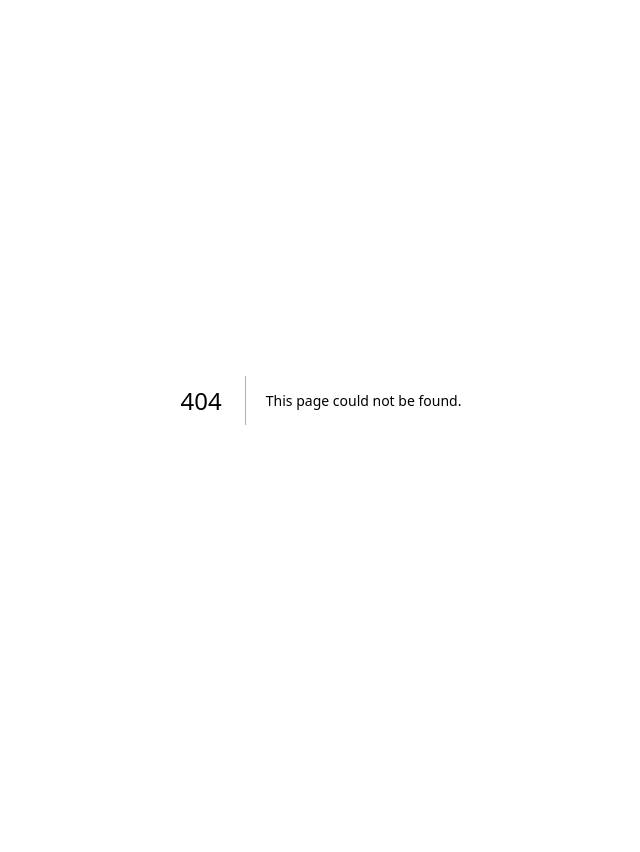
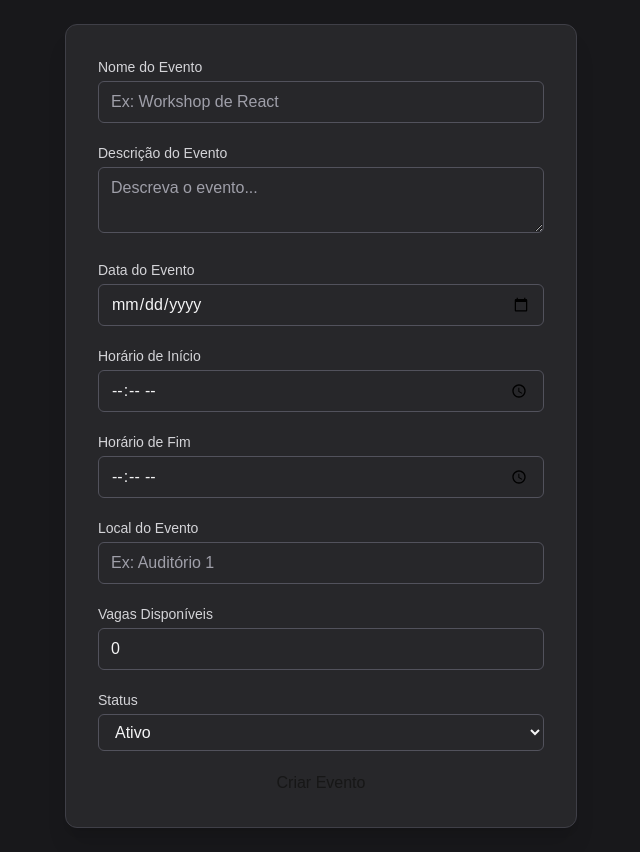
Before and after one commit to Eidiyoshi/ajudaprudente, a Next.js app in the folder ajudaprudente/: page /pages/organizador/registrar_evento in a window 1280 px wide. Before the commit this address had no page. Shown: the whole page, without its empty margins (319-959 px from the left). Before the commit the page ends 800 px from the top, so only its background shows below. Built offline with nearby package versions, Linux system fonts and the light colour scheme.

Commit message:
added basic folder structure and 'registrar evento' page

```diff
--- /dev/null
+++ b/ajudaprudente/app/pages/organizador/registrar_evento/layout.tsx
@@ -0,0 +1,3 @@
+export default function Layout({ children }: { children: React.ReactNode }) {
+    return <>{children}</>;
+}
--- /dev/null
+++ b/ajudaprudente/app/pages/organizador/registrar_evento/page.tsx
@@ -0,0 +1,126 @@
+"use client";
+
+import { useState } from 'react';
+
+type newEvent = {
+    nome: string;
+    descricao: string;
+    data: string;
+    horarioInicio: string;
+    horarioFim: string;
+    local: string;
+    vagasDisponiveis: number;
+    status: string;
+};
+
+type formErrors = Partial<Record<keyof newEvent, string>>;
+
+const STATUS_OPTIONS = ['Ativo', 'Cancelado', 'Encerrado', 'Rascunho'];
+
+export default function NewEventForm() {
+    const [formData, setFormData] = useState<newEvent>({
+        nome: '',
+        descricao: '',
+        data: '',
+        horarioInicio: '',
+        horarioFim: '',
+        local: '',
+        vagasDisponiveis: 0,
+        status: 'Ativo',
+    });
+
+    const [errors, setErrors] = useState<formErrors>({});
+
+    const validate = (): boolean => {
+        const newErrors: formErrors = {};
+
+        if (!formData.nome.trim()) newErrors.nome = 'O nome do evento é obrigatório.';
+        if (!formData.descricao.trim()) newErrors.descricao = 'A descrição do evento é obrigatória.';
+        if (!formData.data) newErrors.data = 'A data do evento é obrigatória.';
+        if (!formData.horarioInicio) newErrors.horarioInicio = 'O horário de início é obrigatório.';
+        if (!formData.horarioFim) newErrors.horarioFim = 'O horário de fim é obrigatório.';
+        if (!formData.local.trim()) newErrors.local = 'O local do evento é obrigatório.';
+        if (formData.vagasDisponiveis < 0) newErrors.vagasDisponiveis = 'As vagas disponíveis não podem ser negativas.';
+        if (!STATUS_OPTIONS.includes(formData.status)) newErrors.status = 'Status inválido.';
+
+        setErrors(newErrors);
+        return Object.keys(newErrors).length === 0;
+    };
+
+    const handleChange = (e: React.ChangeEvent<HTMLInputElement | HTMLTextAreaElement | HTMLSelectElement>) => {
+        const { name, value } = e.target;
+        setFormData((prev) => ({ ...prev, [name]: name === 'vagasDisponiveis' ? Number(value) : value }));
+        setErrors((prev) => ({ ...prev, [name]: undefined }));
+    };
+
+    const handleSubmit = (e: React.FormEvent) => {
+        e.preventDefault();
+        if (!validate()) {
+            return;
+        }
+
+        console.log('Novo evento:', formData);
+        // TODO: sendToDataBase
+    };
+
+    const inputClass = "w-full mt-1 px-3 py-2 rounded-md border border-zinc-600 bg-zinc-800 text-zinc-100 placeholder-zinc-400 focus:outline-none focus:ring-2 focus:ring-indigo-500 focus:border-transparent transition";
+    const labelClass = "block text-sm font-medium text-zinc-300";
+    const errorClass = "text-red-400 text-xs mt-1";
+
+    return (
+        <div className="min-h-screen bg-zinc-900 flex items-center justify-center p-6">
+        <form onSubmit={handleSubmit} noValidate className="w-full max-w-lg bg-zinc-800 border border-zinc-700 rounded-xl shadow-xl p-8 flex flex-col gap-5">
+            <div>
+                <label htmlFor='nome' className={labelClass}>Nome do Evento</label>
+                <input id="nome" name="nome" type="text" value={formData.nome} onChange={handleChange} className={inputClass} placeholder="Ex: Workshop de React"/>
+                {errors.nome && <span className={errorClass}>{errors.nome}</span>}
+            </div>
+
+            <div>
+                <label htmlFor='descricao' className={labelClass}>Descrição do Evento</label>
+                <textarea id="descricao" name="descricao" value={formData.descricao} onChange={handleChange} className={inputClass} placeholder="Descreva o evento..."/>
+                {errors.descricao && <span className={errorClass}>{errors.descricao}</span>}
+            </div>
+
+            <div>
+                <label htmlFor='data' className={labelClass}>Data do Evento</label>
+                <input id="data" name="data" type="date" value={formData.data} onChange={handleChange} className={inputClass}/>
+                {errors.data && <span className={errorClass}>{errors.data}</span>}
+            </div>
+
+            <div>
+                <label htmlFor='horarioInicio' className={labelClass}>Horário de Início</label>
+                <input id="horarioInicio" name="horarioInicio" type="time" value={formData.horarioInicio} onChange={handleChange} className={inputClass}/>
+                {errors.horarioInicio && <span className={errorClass}>{errors.horarioInicio}</span>}
+            </div>
+
+            <div>
+                <label htmlFor='horarioFim' className={labelClass}>Horário de Fim</label>
+                <input id="horarioFim" name="horarioFim" type="time" value={formData.horarioFim} onChange={handleChange} className={inputClass}/>
+                {errors.horarioFim && <span className={errorClass}>{errors.horarioFim}</span>}
+            </div>
+
+            <div>
+                <label htmlFor='local' className={labelClass}>Local do Evento</label>
+                <input id="local" name="local" type="text" value={formData.local} onChange={handleChange} className={inputClass} placeholder="Ex: Auditório 1"/>
+                {errors.local && <span className={errorClass}>{errors.local}</span>}
+            </div>
+            <div>
+                <label htmlFor='vagasDisponiveis' className={labelClass}>Vagas Disponíveis</label>
+                <input id="vagasDisponiveis" name="vagasDisponiveis" type="number" value={formData.vagasDisponiveis} onChange={handleChange} className={inputClass}/>
+                {errors.vagasDisponiveis && <span className={errorClass}>{errors.vagasDisponiveis}</span>}
+            </div>
+            <div>
+                <label htmlFor='status' className={labelClass}>Status</label>
+                <select id="status" name="status" value={formData.status} onChange={handleChange} className={inputClass}>
+                    {STATUS_OPTIONS.map((option) => (
+                        <option key={option} value={option}>{option}</option>))}
+                </select>
+                {errors.status && <span className={errorClass}>{errors.status}</span>}
+            </div>
+
+            <button type="submit">Criar Evento</button>
+        </form>
+        </div>
+    );
+}
```
